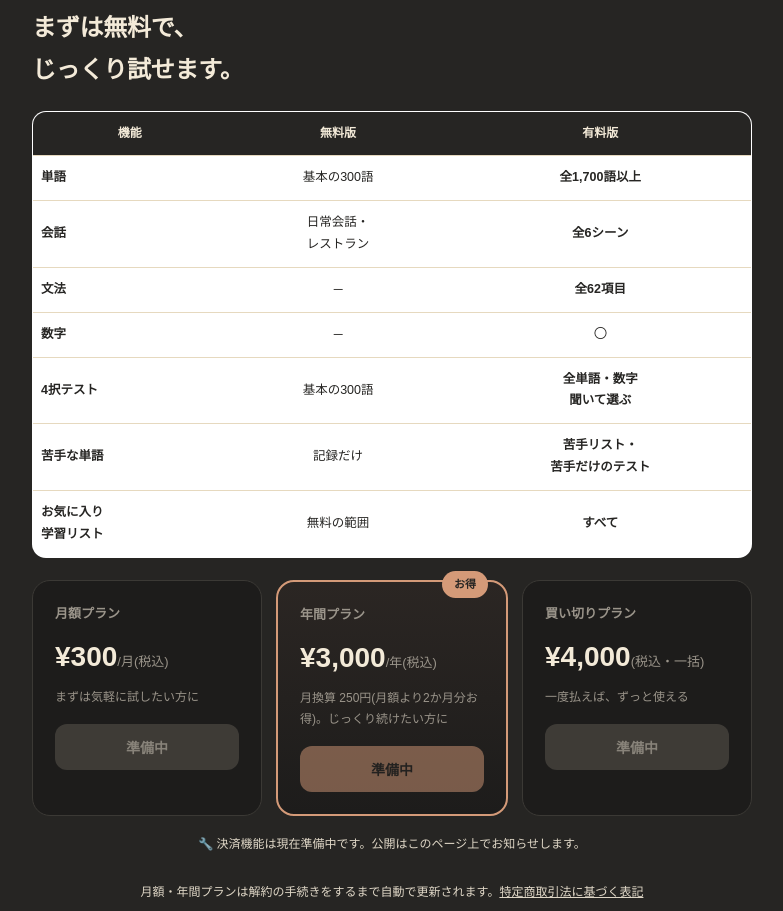
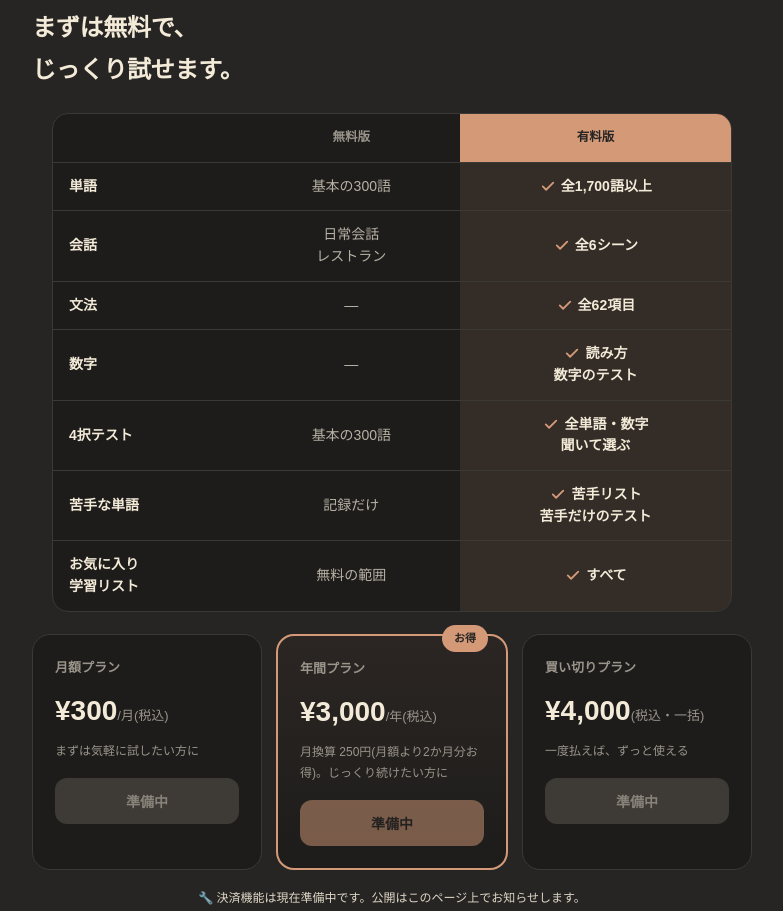
Before and after one commit to likklemore1126/paythai, a plain HTML site: page lp.html in a window 1280 px wide. Shown: the part 6254-7165 px from the top of the page, without its empty margins (248-1031 px from the left). Drawn offline with Linux system fonts and the light colour scheme; a web font is replaced by a local one.

Commit message:
LP: 料金プランの比較表を暗い背景になじむ形にし、有料版の列をテラコッタで目立たせる
Co-Authored-By: Claude Opus 5.5 <noreply@anthropic.com>
Claude-Session: https://claude.ai/code/session_01943EUCWJXEw4xvu6FgakSF

```diff
--- a/lp.html
+++ b/lp.html
@@ -180,14 +180,20 @@ header{position:sticky;top:0;z-index:50;background:var(--cream-bg);border-bottom
 .btn-light{background:var(--gold);color:var(--dark);}
 .btn-outline-light{color:var(--cream);border-color:var(--cream);}
 
-/* pricing table */
-.compare-table{width:100%;table-layout:fixed;border-collapse:collapse;font-size:12.5px;margin:20px 0;background:#fff;border-radius:14px;overflow:hidden;border:1px solid var(--line);}
-.compare-table th,.compare-table td{padding:11px 8px;text-align:center;border-bottom:1px solid var(--line);color:var(--dark);}
-.compare-table th{background:var(--dark);color:var(--cream);font-size:12px;font-weight:700;}
-.compare-table td:first-child{text-align:left;font-weight:700;color:var(--dark);}
+/* pricing table(暗い背景になじむ表。有料版の列をテラコッタで目立たせる。2026-11-21) */
+.compare-wrap{max-width:680px;margin:22px auto;border:1px solid var(--line-dark);border-radius:16px;overflow:hidden;background:var(--dark2);}
+.compare-table{width:100%;table-layout:fixed;border-collapse:collapse;font-size:13px;line-height:1.55;}
+.compare-table th,.compare-table td{padding:13px 10px;text-align:center;vertical-align:middle;border-bottom:1px solid var(--line-dark);color:var(--cream);}
 .compare-table tr:last-child td{border-bottom:none;}
-.ok{color:var(--green);font-weight:900;}
-.no{color:var(--muted);}
+.compare-table th{font-size:12.5px;font-weight:700;padding:14px 10px;color:var(--muted);}
+.compare-table th.paid{color:var(--dark);background:var(--gold);}
+.compare-table td:first-child{text-align:left;font-weight:700;padding-left:16px;}
+.compare-table td.free{color:var(--cream);opacity:.72;}
+.compare-table td.paid{background:rgba(212,154,120,.12);font-weight:700;}
+.compare-table .no{color:var(--muted);opacity:1;}
+.compare-table .chk{width:18px;height:18px;vertical-align:-4px;fill:none;stroke:var(--gold);stroke-width:2.4;stroke-linecap:round;stroke-linejoin:round;}
+.compare-table td.paid .chk{margin-right:4px;}
+@media (min-width:760px){.compare-table{font-size:14px;}}
 
 /* price cards */
 .price-grid{display:flex;flex-direction:column;gap:14px;margin-top:22px;}
@@ -436,17 +442,19 @@ footer .copyright{color:var(--muted-dark);}
   <div class="wrap">
     <div class="eyebrow">料金プラン</div>
     <h2>まずは無料で、<br>じっくり試せます。</h2>
+    <div class="compare-wrap">
     <table class="compare-table">
-      <colgroup><col style="width:27%"><col style="width:31%"><col style="width:42%"></colgroup>
-      <tr><th>機能</th><th>無料版</th><th>有料版</th></tr>
-      <tr><td>単語</td><td>基本の300語</td><td class="ok">全1,700語以上</td></tr>
-      <tr><td>会話</td><td>日常会話・<br>レストラン</td><td class="ok">全6シーン</td></tr>
-      <tr><td>文法</td><td class="no">─</td><td class="ok">全62項目</td></tr>
-      <tr><td>数字</td><td class="no">─</td><td class="ok">◯</td></tr>
-      <tr><td>4択テスト</td><td>基本の300語</td><td class="ok">全単語・数字<br>聞いて選ぶ</td></tr>
-      <tr><td>苦手な単語</td><td>記録だけ</td><td class="ok">苦手リスト・<br>苦手だけのテスト</td></tr>
-      <tr><td>お気に入り<br>学習リスト</td><td>無料の範囲</td><td class="ok">すべて</td></tr>
+      <colgroup><col style="width:28%"><col style="width:32%"><col style="width:40%"></colgroup>
+      <tr><th></th><th>無料版</th><th class="paid">有料版</th></tr>
+      <tr><td>単語</td><td class="free">基本の300語</td><td class="paid"><svg class="chk" viewBox="0 0 24 24" aria-hidden="true"><path d="m5 12.5 4.5 4.5L19 7.5"/></svg>全1,700語以上</td></tr>
+      <tr><td>会話</td><td class="free">日常会話<br>レストラン</td><td class="paid"><svg class="chk" viewBox="0 0 24 24" aria-hidden="true"><path d="m5 12.5 4.5 4.5L19 7.5"/></svg>全6シーン</td></tr>
+      <tr><td>文法</td><td class="free no">—</td><td class="paid"><svg class="chk" viewBox="0 0 24 24" aria-hidden="true"><path d="m5 12.5 4.5 4.5L19 7.5"/></svg>全62項目</td></tr>
+      <tr><td>数字</td><td class="free no">—</td><td class="paid"><svg class="chk" viewBox="0 0 24 24" aria-hidden="true"><path d="m5 12.5 4.5 4.5L19 7.5"/></svg>読み方<br>数字のテスト</td></tr>
+      <tr><td>4択テスト</td><td class="free">基本の300語</td><td class="paid"><svg class="chk" viewBox="0 0 24 24" aria-hidden="true"><path d="m5 12.5 4.5 4.5L19 7.5"/></svg>全単語・数字<br>聞いて選ぶ</td></tr>
+      <tr><td>苦手な単語</td><td class="free">記録だけ</td><td class="paid"><svg class="chk" viewBox="0 0 24 24" aria-hidden="true"><path d="m5 12.5 4.5 4.5L19 7.5"/></svg>苦手リスト<br>苦手だけのテスト</td></tr>
+      <tr><td>お気に入り<br>学習リスト</td><td class="free">無料の範囲</td><td class="paid"><svg class="chk" viewBox="0 0 24 24" aria-hidden="true"><path d="m5 12.5 4.5 4.5L19 7.5"/></svg>すべて</td></tr>
     </table>
+    </div>
     <div class="price-grid">
       <div class="price-card">
         <div class="plan-name">月額プラン</div>
```
